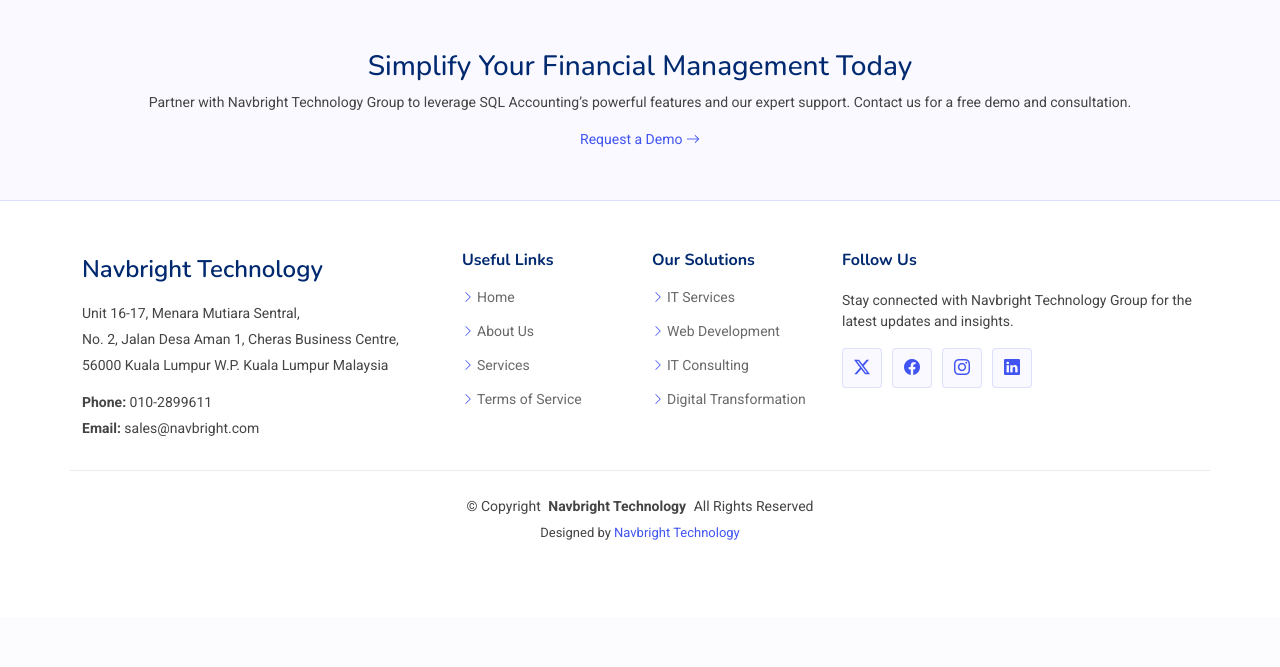
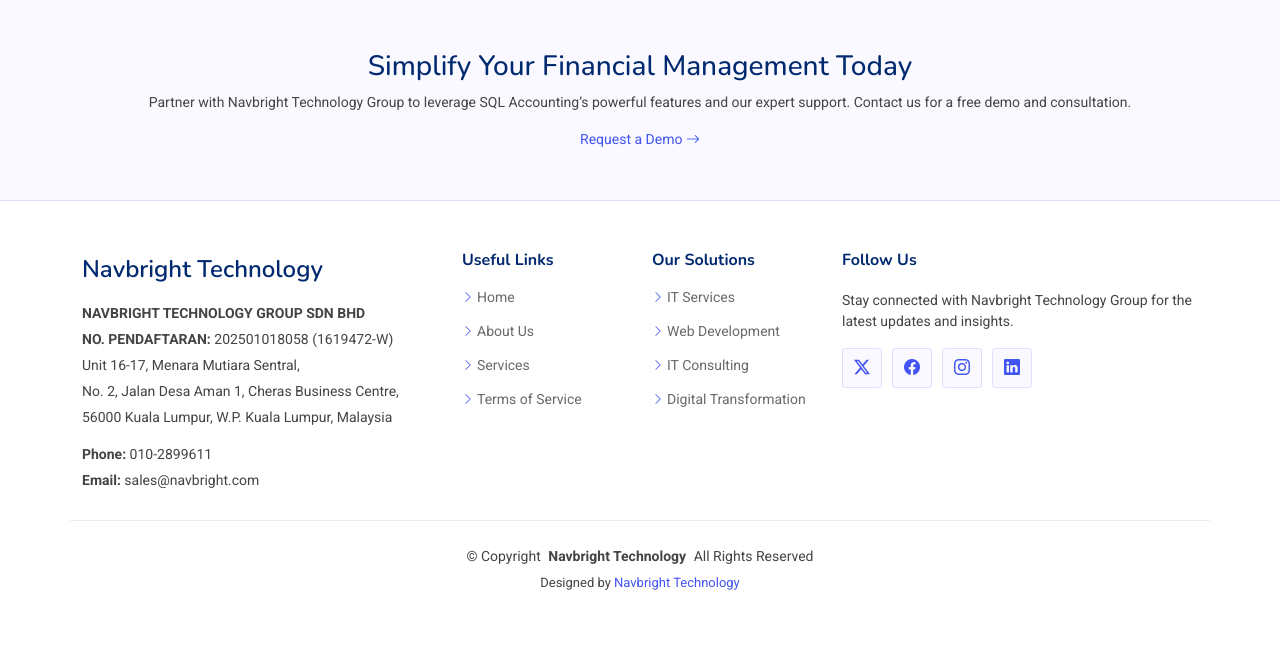
Before and after one commit to jerryvien/navbright, a PHP site: page /index.php in a window 1280 px wide. Shown: the part 4313-4980 px from the top of the page. Before the commit the page ends 4853 px from the top, so only its background shows below. Run offline with PHP 8.4, Linux system fonts and the light colour scheme.

Commit message:
update footer

```diff
--- a/footer.php
+++ b/footer.php
@@ -24,9 +24,11 @@
             <span class="sitename">Navbright Technology</span>
           </a>
           <div class="footer-contact pt-3">
+            <p><strong>NAVBRIGHT TECHNOLOGY GROUP SDN BHD</strong></p>
+            <p><strong>NO. PENDAFTARAN:</strong> 202501018058 (1619472-W)</p>
             <p>Unit 16-17, Menara Mutiara Sentral,</p>
-          <p>No. 2, Jalan Desa Aman 1, Cheras Business Centre, </p>
-          <p>56000 Kuala Lumpur W.P. Kuala Lumpur Malaysia</p>
+            <p>No. 2, Jalan Desa Aman 1, Cheras Business Centre,</p>
+            <p>56000 Kuala Lumpur, W.P. Kuala Lumpur, Malaysia</p>
             <p class="mt-3"><strong>Phone:</strong> <span>010-2899611</span></p>
             <p><strong>Email:</strong> <span>sales@navbright.com</span></p>
           </div>
```
Lines whose indentation alone changed are shown as unchanged.
